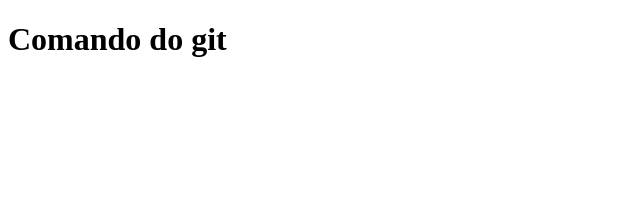
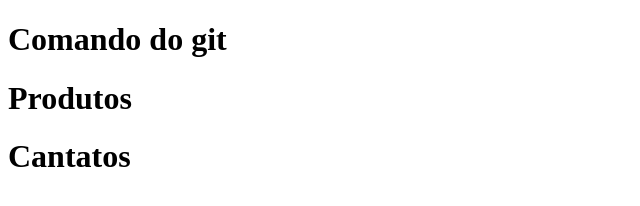
Before and after one commit to jcpamponet/aula4, a plain HTML site: page pages.html in a window 1280 px wide. Shown: the whole page, without its empty margins (0-640 px from the left). Drawn offline with Linux system fonts and the light colour scheme.

Commit message:
Adicionado Produtos e Contatos

```diff
--- a/pages.html
+++ b/pages.html
@@ -7,5 +7,7 @@
 </head>
 <body>
     <h1>Comando do git</h1>
+    <h1>Produtos</h1>
+    <h1>Cantatos</h1>
 </body>
 </html>
```
